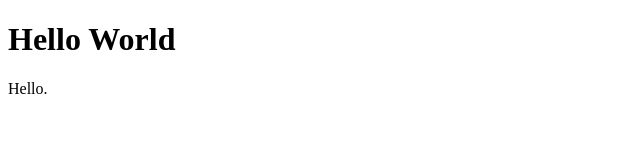
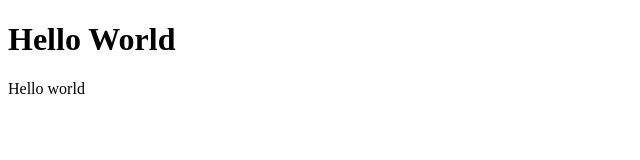
Before and after one commit to webdev364/webdev364.github.io, a plain HTML site: page index.html in a window 1280 px wide. Shown: the full height of the page, 0-640 px from the left. Drawn offline with Linux system fonts and the light colour scheme.

```diff
--- a/index.html
+++ b/index.html
@@ -5,6 +5,6 @@
 </head>
 <body>
 <h1>Hello World</h1>
-<p>Hello.</p>
+<p>Hello world</p>
 </body>
 </html>
```
